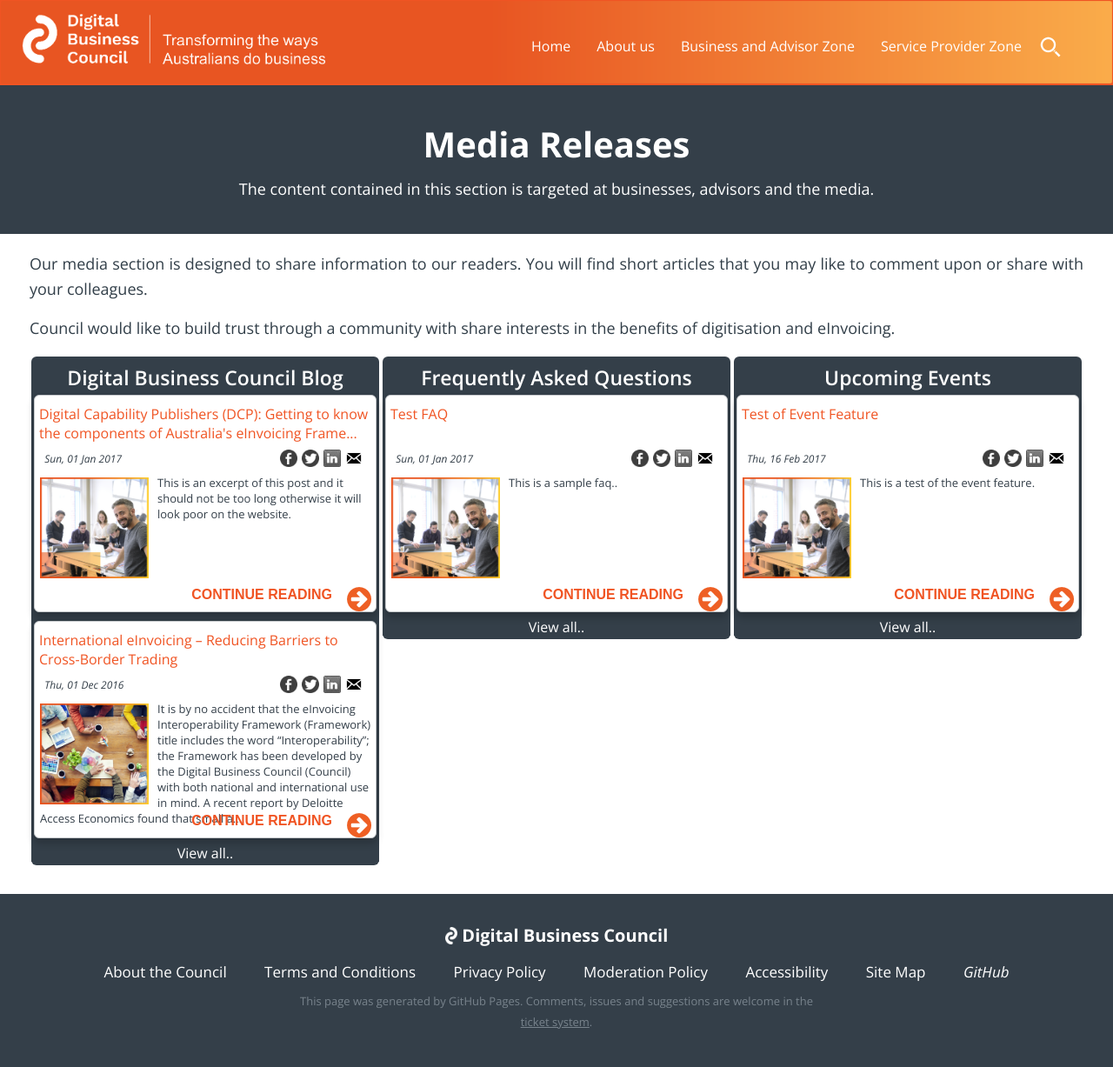
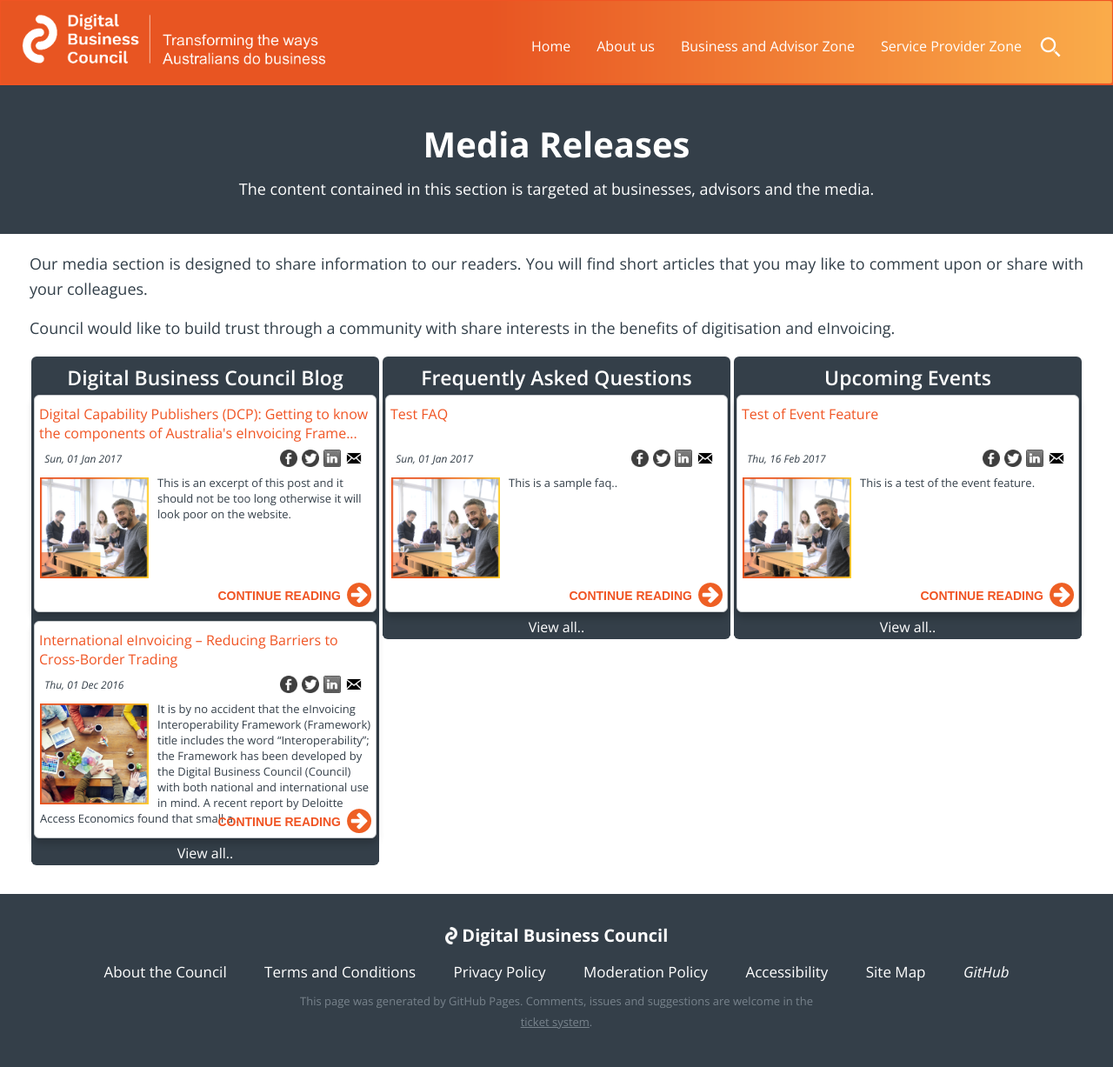
Before and after one commit to Digital-Business-Council/Digital-Business-Council.github.io, a Jekyll site: the page built from pages/business-zone/blogs/media-jump-page.md, in a window 1280 px wide. Shown: the whole page at 87% size. Built offline with Jekyll 4.4.1, drawn with Linux system fonts in a browser that asks for light colours.

Commit message:
Update _common.scss

```diff
--- a/_sass/_common.scss
+++ b/_sass/_common.scss
@@ -313,15 +313,15 @@
 	}
 	.card-action{
 		position:absolute;
-		top: 220px;
-		right:50px;
+		top: 222px;
+		right:40px;
 		z-index:6;
 
 		font-family: 'Arial Bold', 'Arial';
    		font-weight: 700;
     		font-style: normal;
     		color: #EC520F;
-		font-size: 16px;
+		font-size: 14px;
 		text-align: left;
         	display: block;
         	line-height: normal;
@@ -330,7 +330,7 @@
 		a{
       		display: block;
       		color: $dbc-primary;
-		font-size: 16px;
+		font-size: 14px;
       		text-decoration: none;
 
       		&:hover{
@@ -344,7 +344,7 @@
 	}
 	.card-action-icon{
 		position:absolute;
-		top: 220px;
+		top: 215px;
 		right:5px;
 		z-index:6;
 
```
